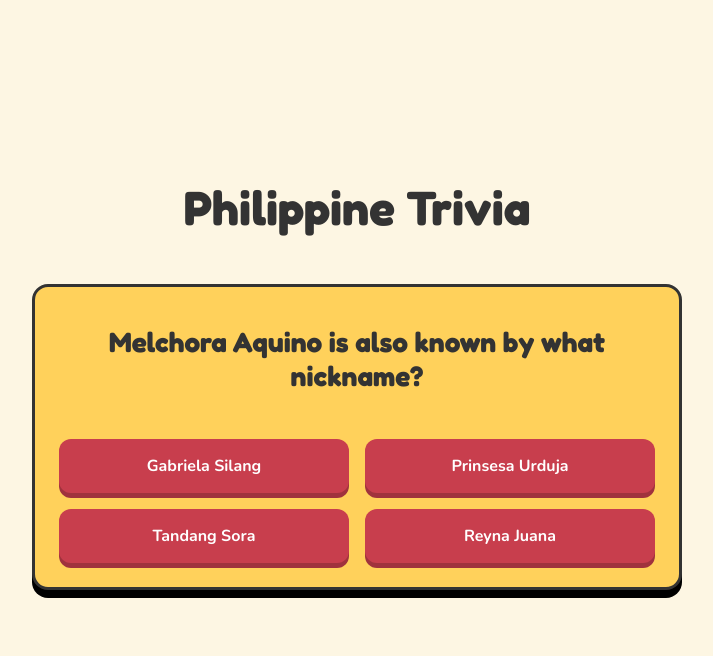
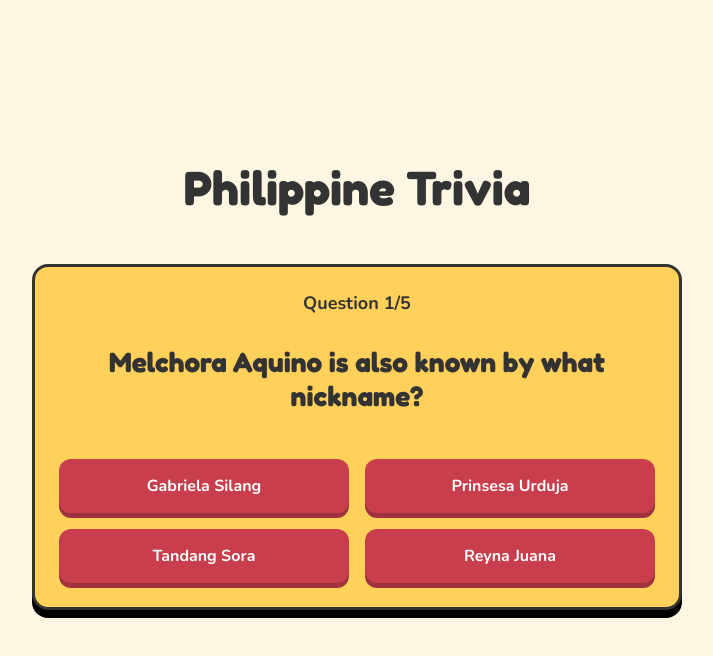
Before and after one commit to Odinman9847/philippine-trivia, a React (Vite) app: page / in a window 1280 px wide. Both pictures are taken after a click on the button "Start Quiz". Shown: the top 656 px of the page, without its empty margins (283-996 px from the left). Built offline with nearby package versions, Linux system fonts and the light colour scheme.

Commit message:
feat: Add progress indicator to QuestionCard

```diff
--- a/src/App.tsx
+++ b/src/App.tsx
@@ -93,6 +93,8 @@ function App() {
             onAnswerSubmit={handleAnswer}
             selectedAnswerIndex={selectedAnswerIndex}
             onNext={handleNext}
+            currentQuestionNumber={currentQuestionIndex + 1}
+            totalQuestions={activeQuiz.length}
           />
         )}
         {gameState === 'results' && (
--- a/src/components/QuestionCard/QuestionCard.module.css
+++ b/src/components/QuestionCard/QuestionCard.module.css
@@ -38,3 +38,12 @@
   width: 100%;
   max-width: 250px;
 }
+
+.progressIndicator {
+  font-family: 'Nunito', sans-serif;
+  font-weight: 700;
+  font-size: 1.125rem;
+  color: #333333;
+  text-align: center;
+  margin-bottom: 1rem;
+}
--- a/src/components/QuestionCard/QuestionCard.tsx
+++ b/src/components/QuestionCard/QuestionCard.tsx
@@ -8,6 +8,8 @@ interface QuestionCardProps {
   selectedAnswerIndex: number | null;
   onAnswerSubmit: (selectedAnswerIndex: number) => void;
   onNext: () => void;
+  currentQuestionNumber: number;
+  totalQuestions: number;
 }
 
 const QuestionCard = ({
@@ -15,11 +17,16 @@ const QuestionCard = ({
   selectedAnswerIndex,
   onAnswerSubmit,
   onNext,
+  currentQuestionNumber,
+  totalQuestions,
 }: QuestionCardProps) => {
   const isAnswered = selectedAnswerIndex != null;
 
   return (
     <div className={styles.card}>
+      <p className={styles.progressIndicator}>
+        Question {currentQuestionNumber}/{totalQuestions}
+      </p>
       <h2 className={styles.questionText}>
         <span>{question.questionText}</span>
       </h2>
```
